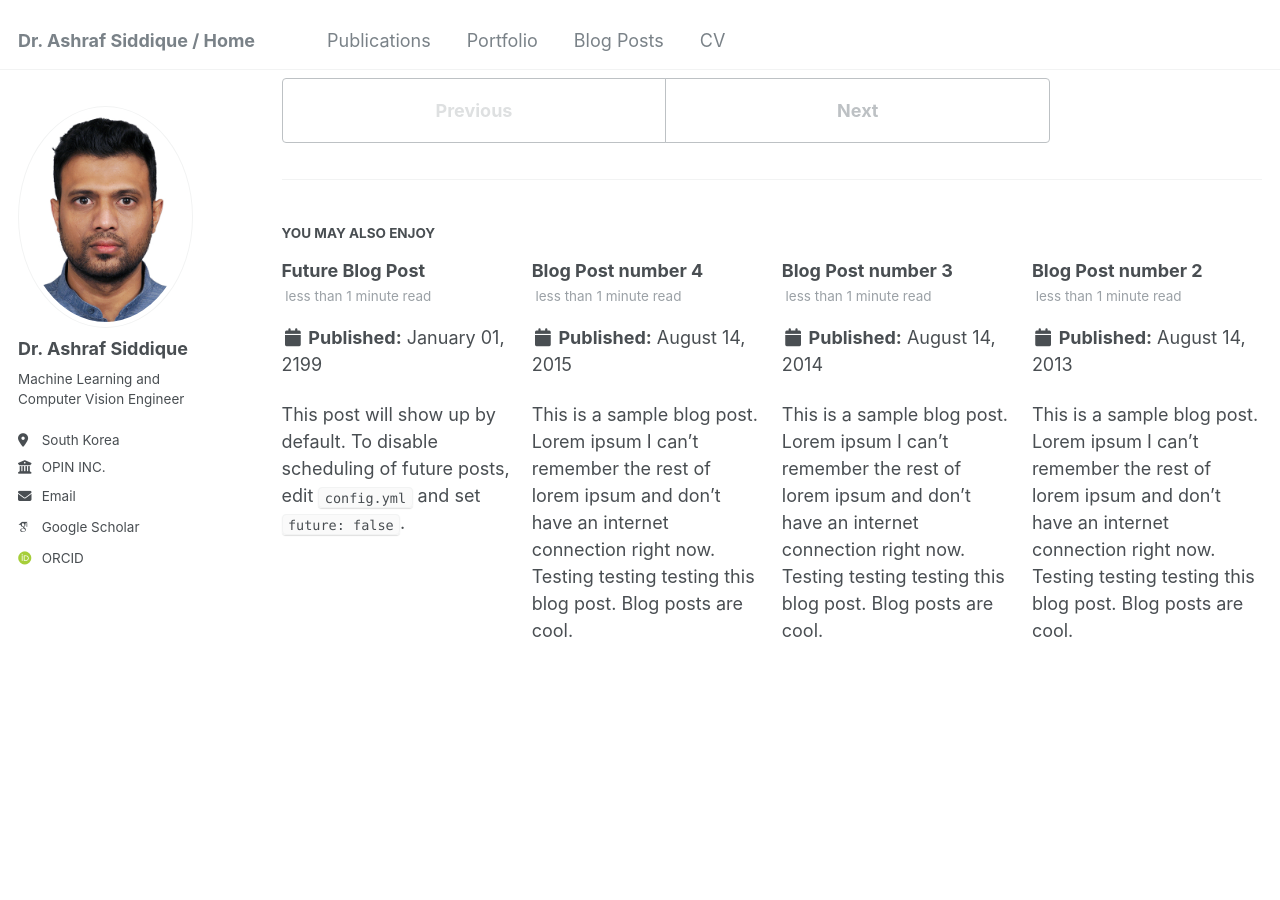
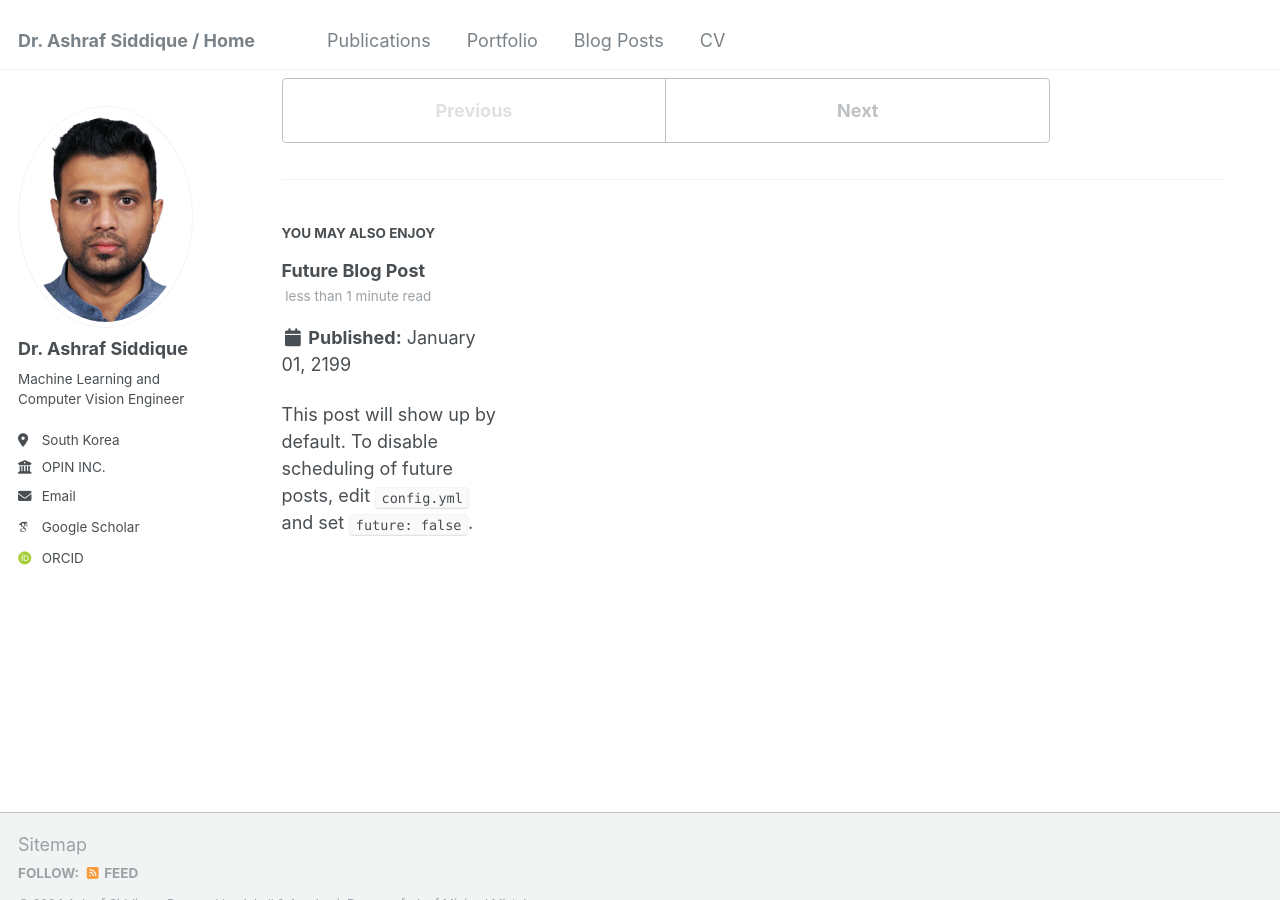
Before and after one commit to arif2127/arif2127.github.io, a Jekyll site: the page built from _posts/2024-11-06-blog-post-1.md, in a window 1280 px wide and 900 px high, scrolled down 4407 px. Built offline with Jekyll 4.4.1, drawn with Linux system fonts in a browser that asks for light colours; some web fonts are replaced; some of the changed text lies outside the part shown.

Commit message:
First Draft

```diff
--- a/_posts/2013-08-14-blog-post-2.md
+++ /dev/null
@@ -1,20 +0,0 @@
----
-title: 'Blog Post number 2'
-date: 2013-08-14
-permalink: /posts/2013/08/blog-post-2/
-tags:
-  - cool posts
-  - category1
-  - category2
----
-
-This is a sample blog post. Lorem ipsum I can't remember the rest of lorem ipsum and don't have an internet connection right now. Testing testing testing this blog post. Blog posts are cool.
-
-Headings are cool
-======
-
-You can have many headings
-======
-
-Aren't headings cool?
-------
--- a/_posts/2014-08-14-blog-post-3.md
+++ /dev/null
@@ -1,20 +0,0 @@
----
-title: 'Blog Post number 3'
-date: 2014-08-14
-permalink: /posts/2014/08/blog-post-3/
-tags:
-  - cool posts
-  - category1
-  - category2
----
-
-This is a sample blog post. Lorem ipsum I can't remember the rest of lorem ipsum and don't have an internet connection right now. Testing testing testing this blog post. Blog posts are cool.
-
-Headings are cool
-======
-
-You can have many headings
-======
-
-Aren't headings cool?
-------
--- a/_posts/2012-08-14-blog-post-1.md
+++ b/_posts/2024-11-06-blog-post-1.md
@@ -1,7 +1,7 @@
 ---
 title: '3D Alignment for Precision Logo Printing on Baseballs'
-date: 2012-08-14
-permalink: /posts/2012/08/blog-post-1/
+date: 2024-11-06
+permalink: /posts/20244/11/blog-post-1/
 tags:
   - Baseball
   - Logo Printing
```
Also changed, not shown: _posts/2015-08-14-blog-post-4.md (deleted, +0 -20 lines).
